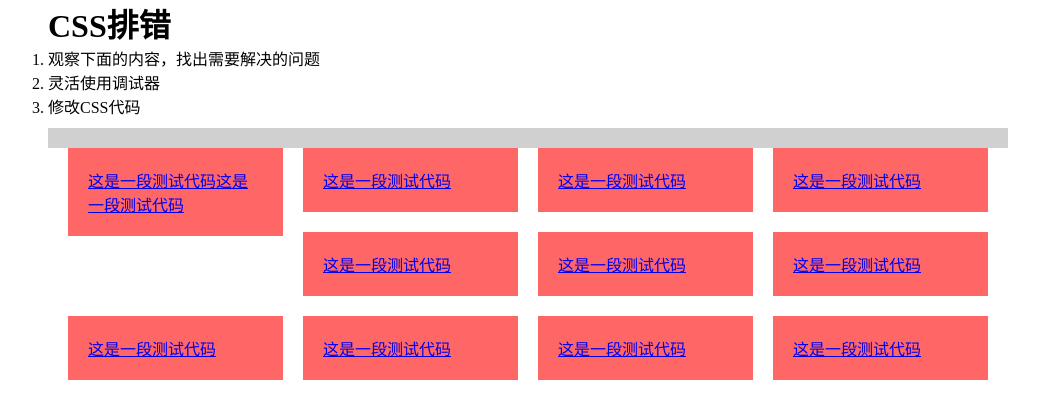
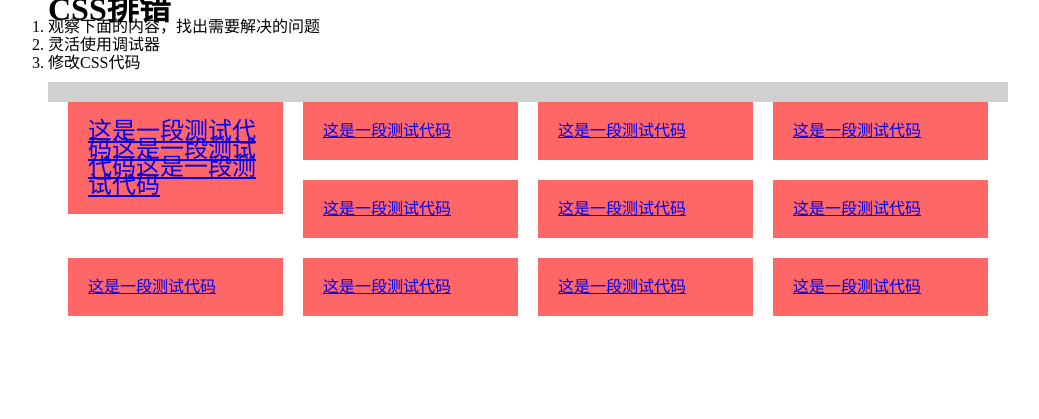
Before and after one commit to applesstt/front-end-course, a web app: file course/course12.html in a window 1280 px wide. Shown: the top 419 px of the page, without its empty margins (112-1151 px from the left). Run offline with its HTML, style and script files only (its server is not run), Linux system fonts and the light colour scheme; some libraries are stand-ins or nearby versions.

Commit message:
edit course12

```diff
--- a/course/course12.html
+++ b/course/course12.html
@@ -15,7 +15,7 @@
     <li>修改CSS代码</li>
   </ol>
   <div class="mt10 p10 gray-bg">
-    <a href="javascript:{}" class="item">这是一段测试代码这是一段测试代码</a>
+    <a href="javascript:{}" class="item f24">这是一段测试代码这是一段测试代码这是一段测试代码</a>
     <a href="javascript:{}" class="item">这是一段测试代码</a>
     <a href="javascript:{}" class="item">这是一段测试代码</a>
     <a href="javascript:{}" class="item">这是一段测试代码</a>
--- a/course/css/course12.css
+++ b/course/css/course12.css
@@ -1,13 +1,14 @@
 * {
-  font: 12px/18px;
+  font: 12px;
+  line-height: 18px;
 }
 
 .f16 {
   font-size: 16px;
 }
 
-.f20 {
-  font-size: 20px;
+.f24 {
+  font-size: 24px;
 }
 
 .item {
```
